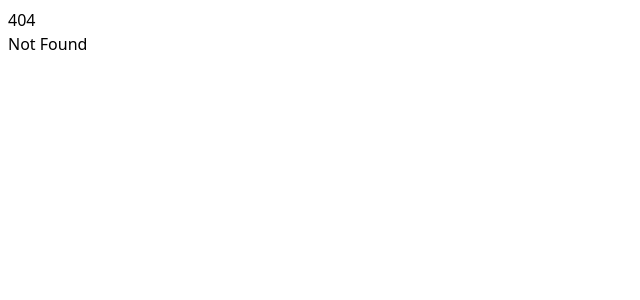
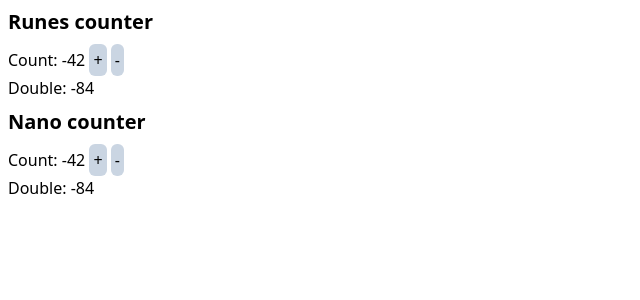
Before and after one commit to cassinius/svelte5-with-stores, a SvelteKit app: page /count in a window 1280 px wide. Before the commit this address had no page. Shown: the top 300 px of the page, without its empty margins (0-640 px from the left). Built offline with nearby package versions, Linux system fonts and the light colour scheme.

Commit message:
implement (double)counter in Runes & Nano

```diff
--- /dev/null
+++ b/src/lib/nano/count.ts
@@ -0,0 +1,15 @@
+import { atom, computed } from 'nanostores';
+
+export function createCounter(initialValue = 0) {
+	let count = atom(initialValue);
+	let double = computed(count, (v) => 2 * v);
+
+	return {
+		count,
+		double,
+		setCount(v: number) {
+			// console.log('setting nano count to', v);
+			count.set(v);
+		}
+	};
+}
--- /dev/null
+++ b/src/lib/runes/count.svelte.ts
@@ -0,0 +1,16 @@
+export function createCounter(initialValue = 0) {
+	let count = $state(initialValue);
+	let double = $derived(count * 2);
+
+	return {
+		get count() {
+			return count;
+		},
+		set count(v: number) {
+			count = v;
+		},
+		get double() {
+			return double;
+		}
+	};
+}
--- /dev/null
+++ b/src/routes/count/+page.svelte
@@ -0,0 +1,35 @@
+<script lang="ts">
+	import { createCounter as createRunesCounter } from '$lib/runes/count.svelte';
+	import { createCounter as createNanoCounter } from '$lib/nano/count';
+
+	const runesCounter = createRunesCounter(-42);
+	let { count: nanoCount, double: nanoDouble, setCount } = createNanoCounter(-42);
+</script>
+
+<h3>Runes counter</h3>
+<p>
+	Count: {runesCounter.count}
+	<button
+		class="p-1 rounded-md hover:cursor-pointer border-t-neutral-400 bg-slate-300"
+		onclick={() => runesCounter.count++}>+</button
+	>
+	<button
+		class="p-1 rounded-md hover:cursor-pointer border-t-neutral-400 bg-slate-300"
+		onclick={() => runesCounter.count--}>-</button
+	>
+</p>
+<p>Double: {runesCounter.double}</p>
+
+<h3>Nano counter</h3>
+<p>
+	Count: {$nanoCount}
+	<button
+		class="p-1 rounded-md hover:cursor-pointer border-t-neutral-400 bg-slate-300"
+		onclick={() => setCount($nanoCount + 1)}>+</button
+	>
+  <button
+		class="p-1 rounded-md hover:cursor-pointer border-t-neutral-400 bg-slate-300"
+		onclick={() => setCount($nanoCount - 1)}>-</button
+	>
+</p>
+<p>Double: {$nanoDouble}</p>
--- a/src/routes/temps/+page.svelte
+++ b/src/routes/temps/+page.svelte
@@ -3,34 +3,34 @@
 	import { useNanoTemps } from '$lib/nano/temps';
 
 	const { c: cStore, f: fStore, setC: storeSetC, setF: storeSetF } = TempStore(0);
-	const runeGetSetTemps = new StateGetSetTemps();
+	const getSetTemps = new StateGetSetTemps();
 	const runesTemps = useRuneTemps();
 	let { c: nanoC, f: nanoF, setC: nanoSetC, setF: nanoSetF } = useNanoTemps();
 </script>
 
 <!-- SVELTE STORES -->
-<h3>Svelte store: 2-way binding</h3>
-<input type="number" bind:value={$cStore} oninput={(e) => storeSetC(+e.currentTarget.value)} />
+<h3>Svelte store</h3>
+<input type="number" value={$cStore} oninput={(e) => storeSetC(+e.currentTarget.value)} />
 <span>C =</span>
-<input type="number" bind:value={$fStore} oninput={(e) => storeSetF(+e.currentTarget.value)} />
+<input type="number" value={$fStore} oninput={(e) => storeSetF(+e.currentTarget.value)} />
 <span>F</span>
 
 <!-- RUNES "GET/SET" -->
-<h3>Runes $state + "class get/set": 2-way binding</h3>
-<input type="number" bind:value={runeGetSetTemps.c} />
+<h3>Runes $state + "class get/set"</h3>
+<input type="number" bind:value={getSetTemps.c} />
 <span>C =</span>
-<input type="number" bind:value={runeGetSetTemps.f} />
+<input type="number" bind:value={getSetTemps.f} />
 <span>F</span>
 
 <!-- RUNES "HOOKS" -->
-<h3>Runes $state + "func get/set": 2-way binding</h3>
+<h3>Runes $state + "func get/set"</h3>
 <input type="number" bind:value={runesTemps.c} />
 <span>C =</span>
 <input type="number" bind:value={runesTemps.f} />
 <span>F</span>
 
 <!-- NANOSTORES "HOOKS" -->
-<h3>Nanostores atom + $effect: 2-way binding</h3>
+<h3>Nanostores atom + $effect</h3>
 <input type="number" value={$nanoC} oninput={(e) => nanoSetC(+e.currentTarget.value)} />
 <span>C =</span>
 <input type="number" value={$nanoF} oninput={(e) => nanoSetF(+e.currentTarget.value)} />
```
